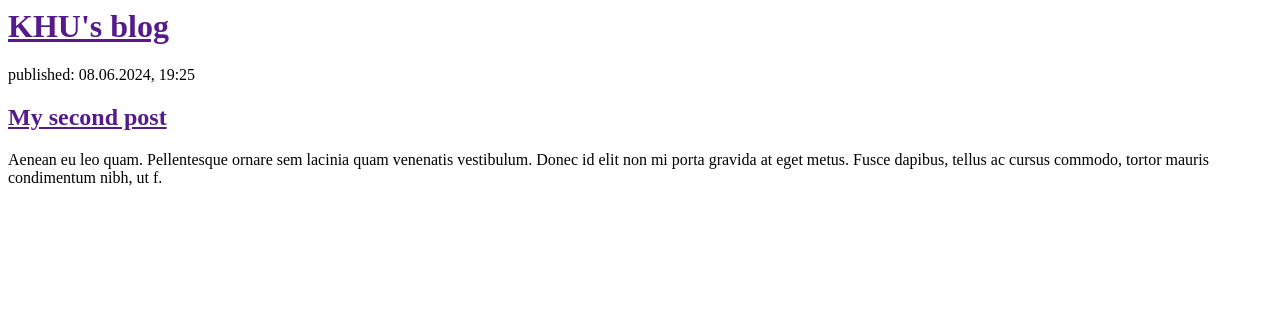
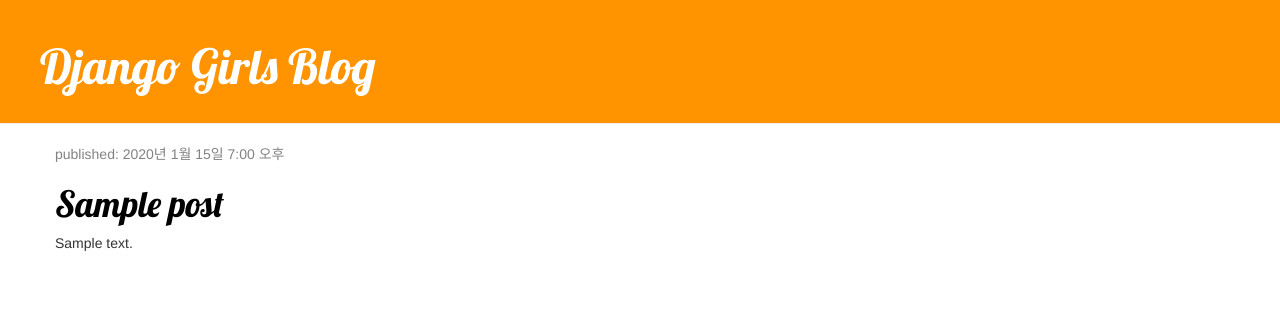
Before and after one commit to dlawodud/my-first-blog, a Django app: page / in a window 1280 px wide. Shown: the top 322 px of the page. Run offline with Django 5.2, Linux system fonts and the light colour scheme; tables that the repository leaves empty hold one stand-in row (values such as "Sample post"); some libraries are stand-ins or nearby versions.

Commit message:
Design CSS

```diff
--- /dev/null
+++ b/blog/static/css/blog.css
@@ -0,0 +1,46 @@
+.page-header {
+    background-color: #ff9400;
+    margin-top: 0;
+    padding: 20px 20px 20px 40px;
+}
+
+.page-header h1, .page-header h1 a, .page-header h1 a:visited, .page-header h1 a:active {
+    color: #ffffff;
+    font-size: 36pt;
+    text-decoration: none;
+}
+
+.content {
+    margin-left: 40px;
+}
+
+h1, h2, h3, h4 {
+    font-family: 'Lobster', cursive;
+}
+
+.date {
+    color: #828282;
+}
+
+.save {
+    float: right;
+}
+
+.post-form textarea, .post-form input {
+    width: 100%;
+}
+
+.top-menu, .top-menu:hover, .top-menu:visited {
+    color: #ffffff;
+    float: right;
+    font-size: 26pt;
+    margin-right: 20px;
+}
+
+.post {
+    margin-bottom: 70px;
+}
+
+.post h1 a, .post h1 a:visited {
+    color: #000000;
+}
--- a/blog/templates/blog/post_list.html
+++ b/blog/templates/blog/post_list.html
@@ -1,16 +1,33 @@
+{% load static %}
+<!DOCTYPE html>
+
 <html>
     <head>
-        <title>KHU's blog</title>
+        <title>Django Girls Blog</title>
+        <link href="//fonts.googleapis.com/css?family=Lobster&subset=latin,latin-ext" rel="stylesheet" type="text/css">
+        <link rel="stylesheet" href="//maxcdn.bootstrapcdn.com/bootstrap/3.2.0/css/bootstrap.min.css">
+        <link rel="stylesheet" href="//maxcdn.bootstrapcdn.com/bootstrap/3.2.0/css/bootstrap-theme.min.css">
+        <link rel="stylesheet" href="{% static 'css/blog.css' %}">
     </head>
     <body>
-        <div>
-            <h1><a href="">KHU's blog</a></h1>
+        <div class="page-header">
+            <h1><a href="/">Django Girls Blog</a></h1>
         </div>
 
-        <div>
-            <p>published: 08.06.2024, 19:25</p>
-            <h2><a href="">My second post</a></h2>
-            <p>Aenean eu leo quam. Pellentesque ornare sem lacinia quam venenatis vestibulum. Donec id elit non mi porta gravida at eget metus. Fusce dapibus, tellus ac cursus commodo, tortor mauris condimentum nibh, ut f.</p>
+        <div class="content container">
+            <div class="row">
+                <div class="col-md-8">
+                    {% for post in posts %}
+                        <div class="post">
+                            <div class="date">
+                                <p>published: {{ post.published_date }}</p>
+                            </div>
+                            <h1><a href="">{{ post.title }}</a></h1>
+                            <p>{{ post.text|linebreaksbr }}</p>
+                        </div>
+                    {% endfor %}
+                </div>
+            </div>
         </div>
     </body>
 </html>
--- a/blog/views.py
+++ b/blog/views.py
@@ -1,5 +1,8 @@
 from django.shortcuts import render
+from django.utils import timezone
+from .models import Post
 
 # Create your views here.
 def post_list(request):
-    return render(request, 'blog/post_list.html', {})
+    posts = Post.objects.filter(published_date__lte=timezone.now()).order_by('published_date')
+    return render(request, 'blog/post_list.html', {'posts': posts})
```
